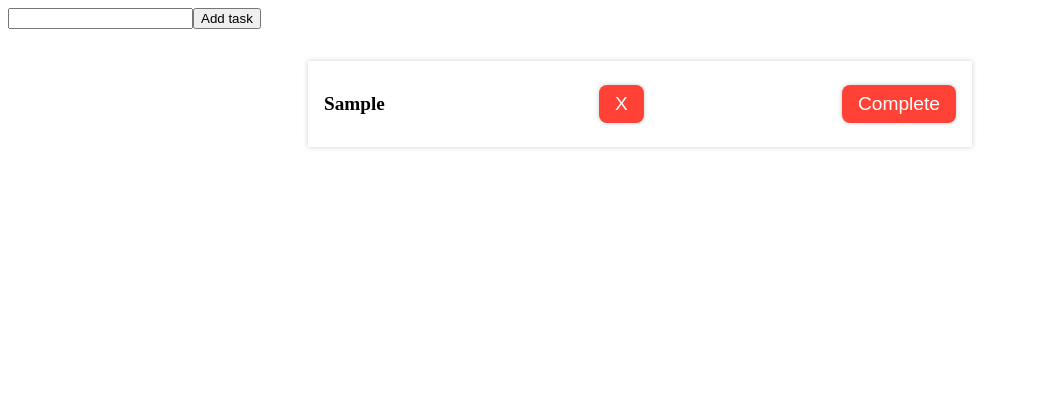
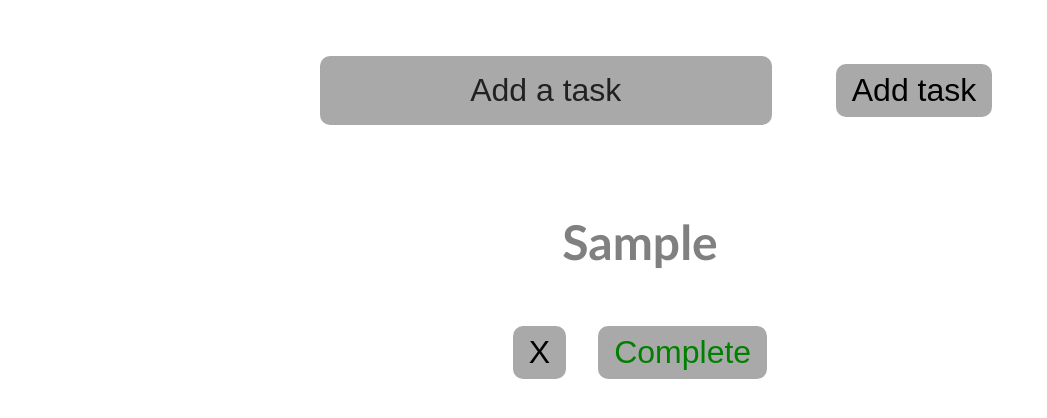
Before and after one commit to mehedithedev/React-Exercise, a React (Vite) app: page / in a window 1280 px wide. Both pictures are taken after typing "Sample" into the empty fields and a click on the button "Add task". Shown: the top 418 px of the page, without its empty margins (0-1047 px from the left). Built offline with nearby package versions, Linux system fonts and the light colour scheme.

Commit message:
added styling to my to do list app

```diff
--- a/src/Components/Task.jsx
+++ b/src/Components/Task.jsx
@@ -1,16 +1,23 @@
 import React from 'react'
+import "./TodoList.css"
 
-function Task({ task, deleteTask }) {
+function Task({ task, deleteTask, completedTask }) {
   const handleDelete = () => {
     deleteTask(task.id)
   }
 
   return (
-    <div>
+    <div
+      className = "task"
+      style={{textDecoration: task.completed ? 'line-through' : 'none'}}
+    >
       <h2>{task.taskName}</h2>
-      <button onClick={handleDelete}>X</button>
+      <button onClick={handleDelete}
+      className='delete'
+      >X</button>
       <button
-
+      className='complete'
+      onClick={()=> completedTask(task.id)}
       >Complete</button>
     </div>
   )
--- a/src/Components/ToDoList2.jsx
+++ b/src/Components/ToDoList2.jsx
@@ -37,13 +37,21 @@ function ToDoList2() {
   }
 
   return (
-    <div>
-      <input onChange={handleChange} value={newTask} />
+    <div className='to-do'>
+      <input onChange={handleChange} value={newTask}
+      placeholder='Add a task'
+      />
       <button onClick={handleClick}>Add task</button>
       <div className='listItems'>
        {todoList.map((task) => {
   return (
-    <Task key={task.id} task={task} deleteTask={deleteTask} />
+    <Task
+    key={task.id}
+    task={task}
+    deleteTask={deleteTask}
+    completed= {task.completed}
+    completedTask={completedTask}
+     />
   )
 })}
       </div>
--- a/src/Components/TodoList.css
+++ b/src/Components/TodoList.css
@@ -1,60 +1,44 @@
-.listContainer {
-  display: flex;
-  flex-direction: column;
-  align-items: center;
-  margin-top: 2rem;
+.to-do{
+  text-align: center;
 }
-
-.listContainer input {
-  padding: 0.5rem;
-  font-size: 1.2rem;
+.to-do input{
+  font-size: 2rem;
+  border-radius: 10px;
+  background-color: darkgray;
   border: none;
-  border-radius: 0.5rem;
-  margin-right: 1rem;
-  box-shadow: 0 0 5px rgba(0, 0, 0, 0.2);
+  margin: 3rem;
+  padding: 1rem;
 }
-
-.listContainer button {
-  padding: 0.5rem 1rem;
-  font-size: 1.2rem;
+.to-do input::placeholder{
+  color: black;
+  font-size: 2rem;
+  text-align: center;
+  opacity: 0.8;
+}
+.to-do input:hover{
+  background-color: gray;
+  animation: alternate 0.5s ease-in-out infinite;
+}
+ button{
+  background-color: darkgray;
+  font-size: 2rem;
+  border-radius: 10px;
   border: none;
-  border-radius: 0.5rem;
-  background-color: #61dafb;
-  color: #fff;
-  box-shadow: 0 0 5px rgba(0, 0, 0, 0.2);
+  padding: .5rem 1rem;
+  margin: 1rem;
   cursor: pointer;
 }
+button:hover{
+  background-color: gray;
+  animation: alternate 0.5s ease-in-out infinite;
+  transition: all 0.3s ease-in-out;
+}
+.task .complete{
+  color: green;
 
-.listItems {
-  display: flex;
-  flex-direction: column;
-  align-items: center;
-  margin-top: 2rem;
 }
-
-.listItems div {
-  display: flex;
-  justify-content: space-between;
-  align-items: center;
-  padding: 1rem;
-  width: 50%;
-  background-color: #fff;
-  box-shadow: 0 0 5px rgba(0, 0, 0, 0.2);
-  margin-bottom: 1rem;
+.task h2{
+  font-size: 3rem;
+  font-family: 'Trebuchet MS', 'Lucida Sans Unicode', 'Lucida Grande', 'Lucida Sans', Arial, sans-serif;
+  color: grey;
 }
-
-.listItems div h2 {
-  font-size: 1.2rem;
-  margin-right: 1rem;
-}
-
-.listItems div button {
-  padding: 0.5rem 1rem;
-  font-size: 1.2rem;
-  border: none;
-  border-radius: 0.5rem;
-  background-color: #ff4136;
-  color: #fff;
-  box-shadow: 0 0 5px rgba(0, 0, 0, 0.2);
-  cursor: pointer;
-}
```
